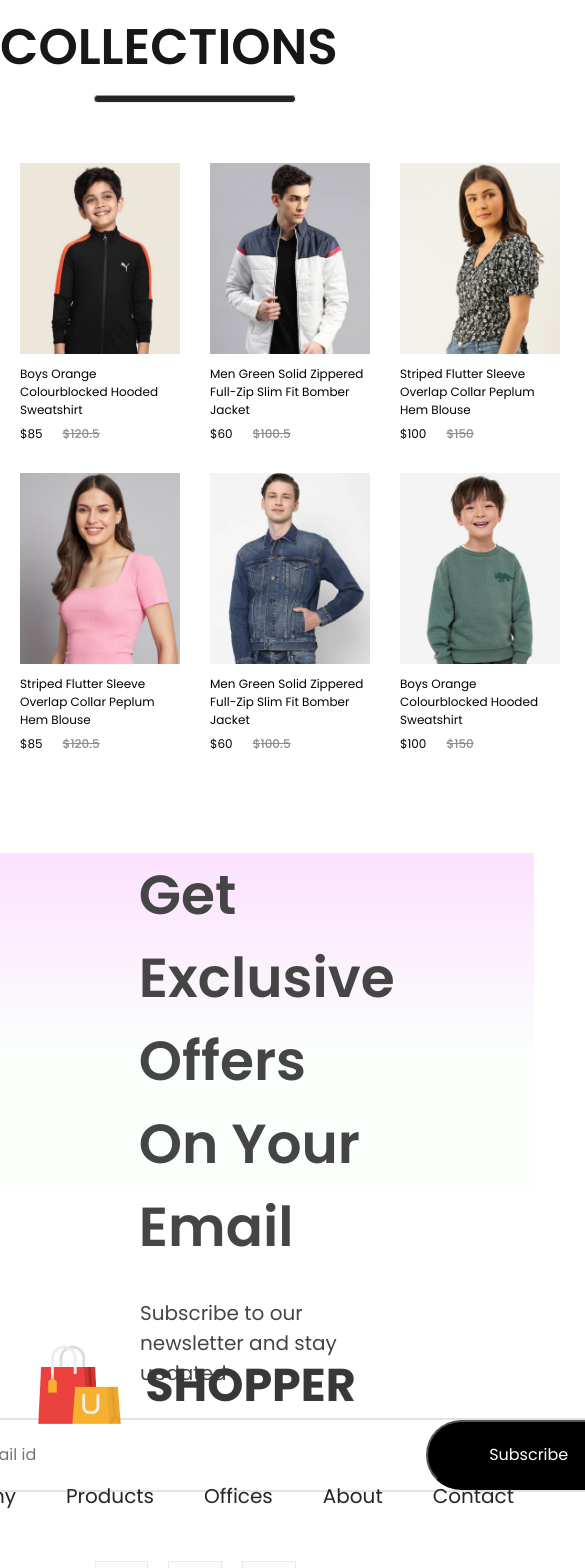
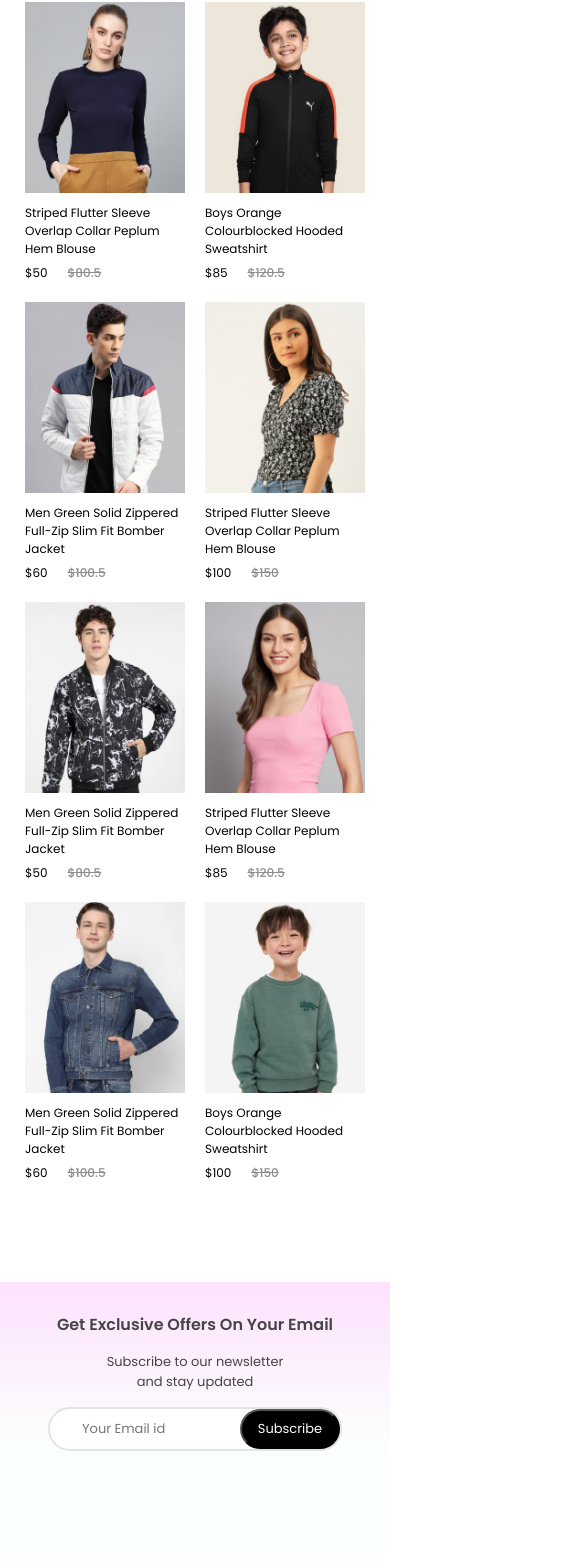
Before and after one commit to kazibilasi/e-commerce-frontend, a React (Vite) app: page / in a window 390 px wide. Shown: the part 2028-3596 px from the top of the page, 585 px wide, since content can reach past the window. Built offline with nearby package versions, Linux system fonts and the light colour scheme.

Commit message:
made home page fully responsive

```diff
--- a/src/Components/Footer/Footer.css
+++ b/src/Components/Footer/Footer.css
@@ -57,3 +57,29 @@
     height: 3px;
     background: #c7c7c7;
 }
+
+@media(max-width:800px){
+    .footer{
+        gap: 20px;
+    }
+    .footer-logo{
+        gap: 10px;
+        align-items: end;
+    }
+    .footer-logo img{
+        width: 40px;
+    }
+    .footer-logo p{
+        font-size: 25px;
+    }
+    .footer-links{
+        font-size: 14px;
+        gap: 10px;
+    }
+    .footer-social-icon img{
+        width: 22px;
+    }
+    .footer-copyright{
+        font-size: 13px;
+    }
+}
--- a/src/Components/NewCollections/NewCollections.css
+++ b/src/Components/NewCollections/NewCollections.css
@@ -25,3 +25,57 @@
     margin-top: 50px;
     gap: 30px;
 }
+
+@media(max-width:1280px){
+
+    .new-collections h1{
+        font-size: 40px;
+    }
+    .new-collections hr{
+        width:160px ;
+        height: 4px;
+    }
+    .collections{
+        gap: 20px;
+        margin-top: 30px;
+    }
+}
+@media(max-width:1024px){
+
+    .new-collections h1{
+        font-size: 30px;
+    }
+    .new-collections hr{
+        width:120px ;
+        height: 3px;
+    }
+    .collections{
+        gap: 15px;
+        margin-top: 20px;
+    }
+}
+@media(max-width:800px){
+    .new-collections{
+
+        gap: 6px;
+    }
+    .new-collections h1{
+        font-size: 20px;
+    }
+    .new-collections hr{
+        width:100px ;
+
+    }
+    .collections{
+        gap: 5px;
+
+    }
+}
+@media(max-width:500px){
+
+    .collections{
+        display: grid;
+        grid-template-columns: 1fr 1fr;
+        gap: 20px;
+    }
+}
--- a/src/Components/NewsLetter/NewsLetter.css
+++ b/src/Components/NewsLetter/NewsLetter.css
@@ -48,3 +48,111 @@
     font-size: 16px;
     cursor: pointer;
 }
+@media(max-width:1280px){
+    .newsletter{
+        padding: 30px 80px;
+        margin-bottom:120px;
+        gap: 20px;
+
+
+    }
+    .newsletter h1{
+        font-size: 36px;
+    }
+    .newsletter p{
+        font-size: 16px;
+    }
+    .newsletter div{
+        width: 600px;
+        height: 60px;
+    }
+    .newsletter div input{
+        width: 400px;
+    }
+    .newsletter div button{
+        width: 160px;
+        height: 62px;
+    }
+}
+
+@media(max-width:1024px){
+    .newsletter{
+
+        margin-bottom:60px;
+
+
+
+    }
+    .newsletter h1{
+        font-size: 30px;
+    }
+    .newsletter p{
+        font-size: 14px;
+    }
+    .newsletter div{
+        width: 500px;
+        height: 50px;
+    }
+    .newsletter div input{
+        width: 300px;
+        font-size: 14px;
+    }
+    .newsletter div button{
+        width: 120px;
+        height: 50px;
+        font-size: 14px;
+    }
+}
+
+@media(max-width:800px){
+    .newsletter{
+        margin-bottom:120px;
+        height: 35vh;
+    }
+    .newsletter h1{
+        font-size: 18px;
+    }
+    .newsletter p{
+        font-size: 12px;
+    }
+    .newsletter div{
+        width: 400px;
+        height: 40px;
+    }
+    .newsletter div input{
+        width: 200px;
+        font-size: 13px;
+    }
+    .newsletter div button{
+        width: 100px;
+        height: 40px;
+        font-size: 13px;
+    }
+}
+
+@media(max-width:500px){
+    .newsletter{
+
+        height: 25vh;
+        width: 100%;
+        padding: 30px 0px;
+        gap: 15px;
+    }
+    .newsletter h1{
+        font-size: 16px;
+    }
+    .newsletter p{
+        font-size: 13px;
+        max-width: 200px;
+        text-align: center;
+    }
+    .newsletter div{
+        width: 290px;
+
+    }
+    .newsletter div input{
+        width: 130px;
+
+    }
+
+}
```
